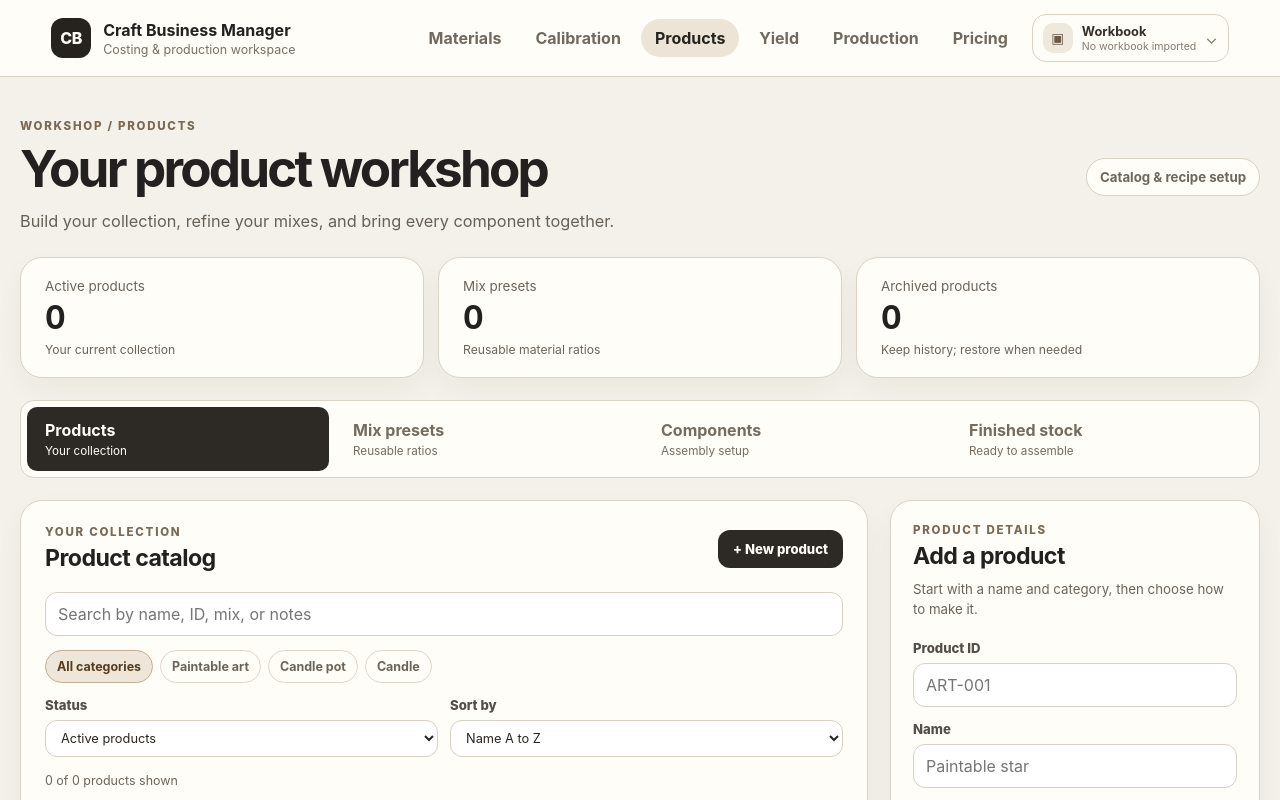
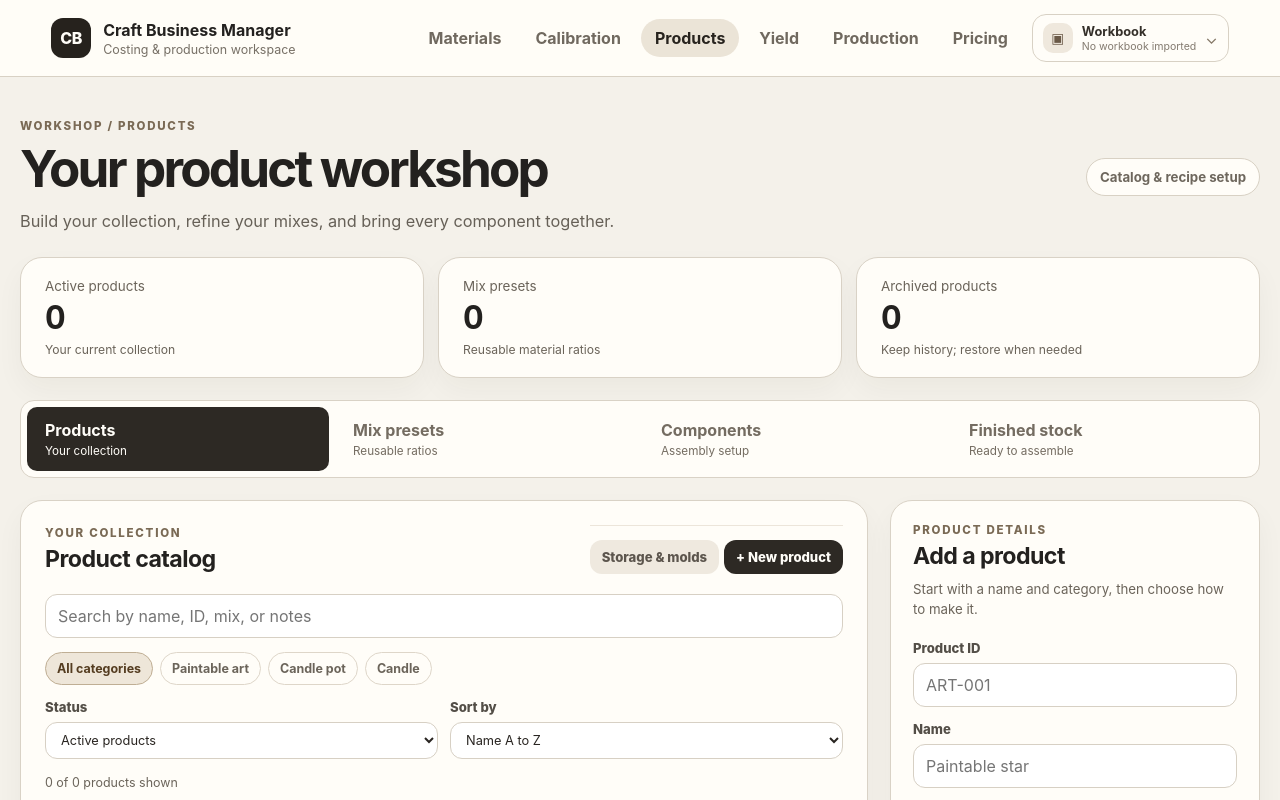
Before and after one commit to nhardbalansag/craft-business-manager, a React (Vite) app: page / in a window 1280 px wide. Both pictures are taken after a click on the button "Products". Shown: the top 800 px of the page. Built offline with nearby package versions, Linux system fonts and the light colour scheme.

Commit message:
feat: expose molds and storage workspace from product catalog

```diff
--- a/src/ui/products/ProductCatalog.tsx
+++ b/src/ui/products/ProductCatalog.tsx
@@ -1,6 +1,7 @@
 import { useMemo, useState } from 'react';
 import type { MixPreset } from '../../domain/mixPresets';
 import { PRODUCT_CATEGORIES, PRODUCT_CATEGORY_RULES, type Product, type ProductCategory } from '../../domain/products';
+import { PhysicalIdentificationWorkspace } from './PhysicalIdentificationWorkspace';
 import { ProductLabelPrintDialog } from './ProductLabelPrintDialog';
 
 interface ProductCatalogProps {
@@ -33,6 +34,7 @@ export function ProductCatalog({
   const [status, setStatus] = useState<'active' | 'archived' | 'all'>('active');
   const [sort, setSort] = useState<'name' | 'category'>('name');
   const [labelProduct, setLabelProduct] = useState<Product | null>(null);
+  const [physicalWorkspaceOpen, setPhysicalWorkspaceOpen] = useState(false);
   const mixById = useMemo(() => new Map(mixPresets.map((mix) => [mix.id.toLowerCase(), mix])), [mixPresets]);
   const visible = useMemo(() => {
     const search = query.trim().toLowerCase();
@@ -71,9 +73,20 @@ export function ProductCatalog({
           <p className="panel-kicker">YOUR COLLECTION</p>
           <h2>Product catalog</h2>
         </div>
-        <button type="button" className="button button-primary" disabled={disabled} onClick={onNew}>
-          + New product
-        </button>
+        <div className="product-card-actions">
+          <button
+            type="button"
+            className="button button-quiet"
+            disabled={disabled}
+            aria-expanded={physicalWorkspaceOpen}
+            onClick={() => setPhysicalWorkspaceOpen((current) => !current)}
+          >
+            Storage &amp; molds
+          </button>
+          <button type="button" className="button button-primary" disabled={disabled} onClick={onNew}>
+            + New product
+          </button>
+        </div>
       </div>
       <label className="field product-catalog-search">
         <span className="sr-only">Search products</span>
@@ -241,6 +254,7 @@ export function ProductCatalog({
         </div>
       )}
 
+      {physicalWorkspaceOpen && <PhysicalIdentificationWorkspace products={products} />}
       {labelProduct && <ProductLabelPrintDialog product={labelProduct} onClose={() => setLabelProduct(null)} />}
     </section>
   );
```
